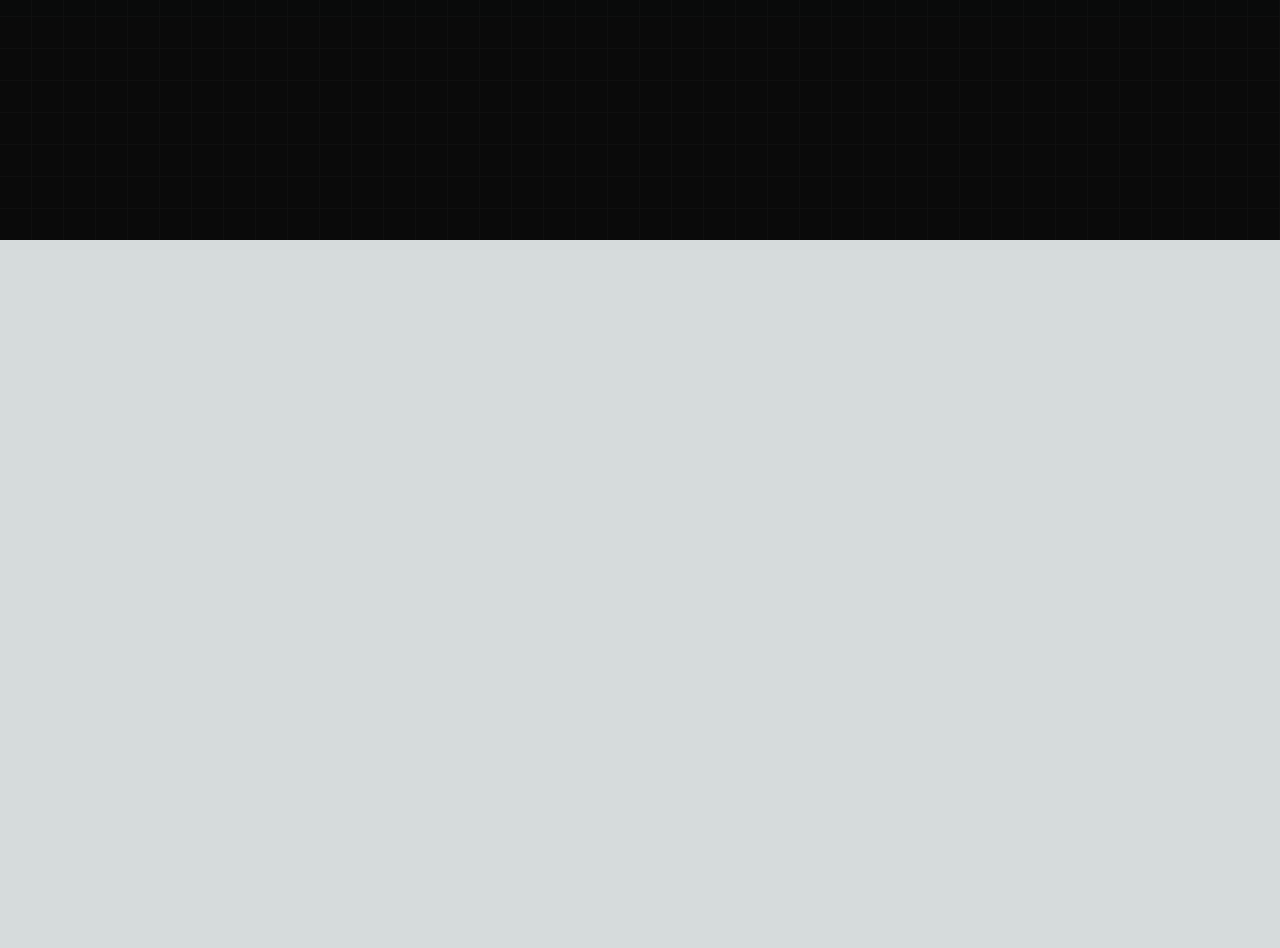
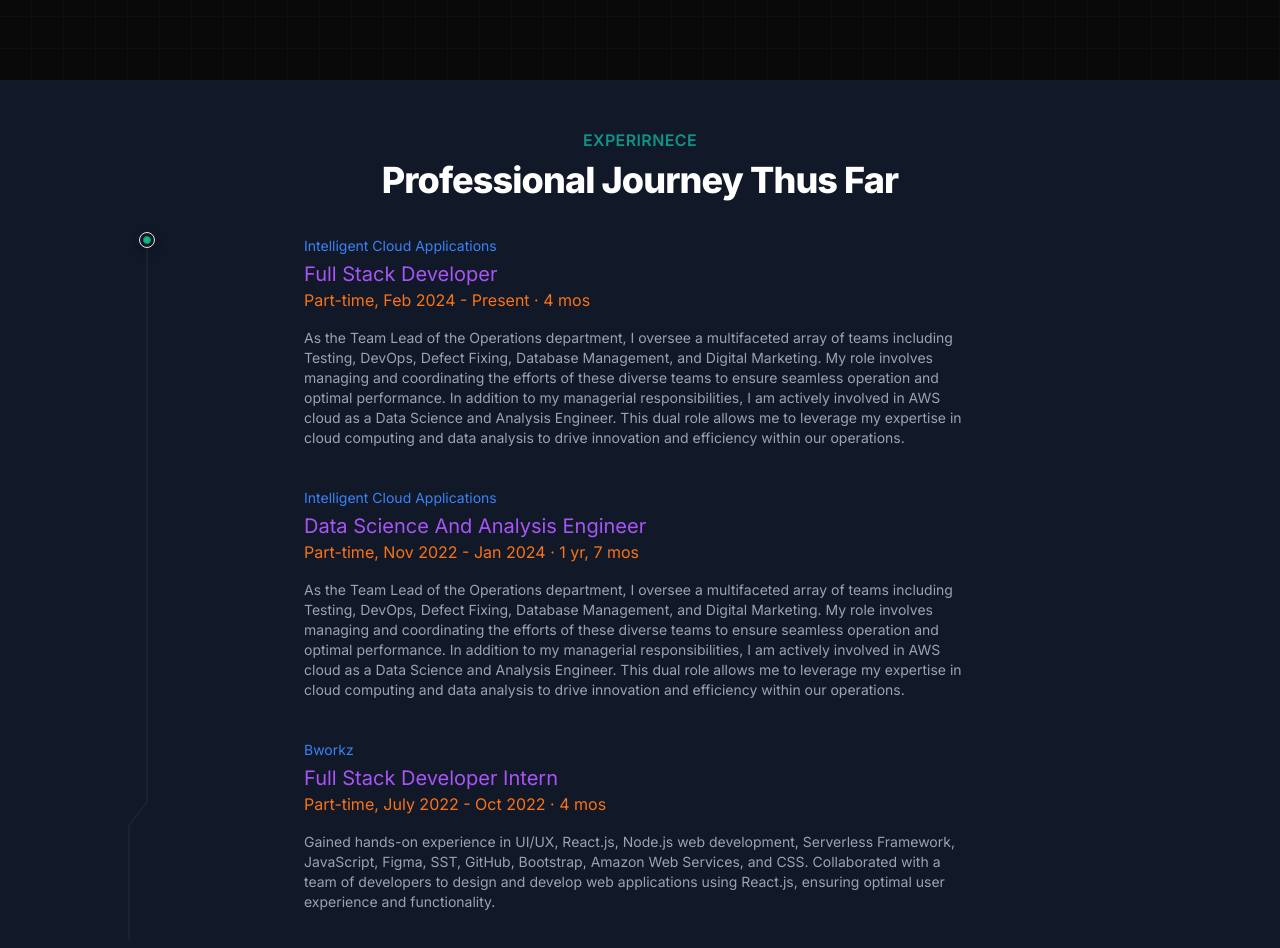
Before and after one commit to iamlokanath/portfolio_lokanath, a Next.js app: page / in a window 1280 px wide. Shown: the part 560-1508 px from the top of the page. Before the commit the page ends 800 px from the top, so only its background shows below. Built offline with nearby package versions, Linux system fonts and the light colour scheme.

Commit message:
Experience Page Created

```diff
--- a/src/app/page.tsx
+++ b/src/app/page.tsx
@@ -1,3 +1,4 @@
+import Experience from "@/components/Experience";
 import HeroSection from "@/components/HeroSection";
 
 
@@ -5,6 +6,7 @@ export default function Home() {
   return (
     <main className="min-h-screen bg-black/[0.96] antialiased bg-grid-white/[0.02]">
      <HeroSection/>
+     <Experience/>
     </main>
   );
 }
--- /dev/null
+++ b/src/components/Experience.tsx
@@ -0,0 +1,43 @@
+"use client";
+import React from 'react'
+import { TracingBeam } from "@/components/ui/tracing-beam";
+import experienceData from '@/data/experience.json';
+function Experience() {
+  return (
+       <>
+      <div className=' p-12 bg-gray-900'>
+        <div className="text-center">
+          <h2 className="text-base text-teal-600 font-semibold tracking-wide uppercase">Experirnece</h2>
+          <p className="mt-2 text-3xl leading-8 font-extrabold tracking-tight text-white sm:text-4xl">Professional Journey Thus Far</p>
+        </div>
+        <TracingBeam className="px-6">
+          <div className="max-w-2xl mx-auto antialiased pt-4 relative mt-5">
+
+          {experienceData.experiences.map((experience) => (
+
+              <div className="mb-10">
+                <h2 className=" text-blue-500 rounded-full text-sm w-fit mb-1">
+                  {experience.company}
+                </h2>
+
+                <p className="text-xl text-purple-500">
+                  {experience.role}
+                </p>
+                <p className="mb-4 text-orange-500">
+                  {experience.type}, {experience.year}
+                </p>
+
+                <div className="text-sm  prose prose-sm dark:prose-invert text-gray-400">
+
+                  {experience.description}
+                </div>
+              </div>
+            ))}
+          </div>
+        </TracingBeam>
+      </div>
+    </>
+  )
+}
+
+export default Experience
--- /dev/null
+++ b/src/components/ui/tracing-beam.tsx
@@ -0,0 +1,128 @@
+"use client";
+import React, { useEffect, useRef, useState } from "react";
+import {
+  motion,
+  useTransform,
+  useScroll,
+  useVelocity,
+  useSpring,
+} from "framer-motion";
+import { cn } from "@/utils/cn";
+
+export const TracingBeam = ({
+  children,
+  className,
+}: {
+  children: React.ReactNode;
+  className?: string;
+}) => {
+  const ref = useRef<HTMLDivElement>(null);
+  const { scrollYProgress } = useScroll({
+    target: ref,
+    offset: ["start start", "end start"],
+  });
+
+  const contentRef = useRef<HTMLDivElement>(null);
+  const [svgHeight, setSvgHeight] = useState(0);
+
+  useEffect(() => {
+    if (contentRef.current) {
+      setSvgHeight(contentRef.current.offsetHeight);
+    }
+  }, []);
+
+  const y1 = useSpring(
+    useTransform(scrollYProgress, [0, 0.8], [50, svgHeight]),
+    {
+      stiffness: 500,
+      damping: 90,
+    }
+  );
+  const y2 = useSpring(
+    useTransform(scrollYProgress, [0, 1], [50, svgHeight - 200]),
+    {
+      stiffness: 500,
+      damping: 90,
+    }
+  );
+
+  return (
+    <motion.div
+      ref={ref}
+      className={cn("relative w-full max-w-4xl mx-auto h-full", className)}
+    >
+      <div className="absolute -left-4 md:-left-20 top-3">
+        <motion.div
+          transition={{
+            duration: 0.2,
+            delay: 0.5,
+          }}
+          animate={{
+            boxShadow:
+              scrollYProgress.get() > 0
+                ? "none"
+                : "rgba(0, 0, 0, 0.24) 0px 3px 8px",
+          }}
+          className="ml-[27px] h-4 w-4 rounded-full border border-netural-200 shadow-sm flex items-center justify-center"
+        >
+          <motion.div
+            transition={{
+              duration: 0.2,
+              delay: 0.5,
+            }}
+            animate={{
+              backgroundColor:
+                scrollYProgress.get() > 0 ? "white" : "var(--emerald-500)",
+              borderColor:
+                scrollYProgress.get() > 0 ? "white" : "var(--emerald-600)",
+            }}
+            className="h-2 w-2  rounded-full border border-neutral-300 bg-white"
+          />
+        </motion.div>
+        <svg
+          viewBox={`0 0 20 ${svgHeight}`}
+          width="20"
+          height={svgHeight} // Set the SVG height
+          className=" ml-4 block"
+          aria-hidden="true"
+        >
+          <motion.path
+            d={`M 1 0V -36 l 18 24 V ${svgHeight * 0.8} l -18 24V ${svgHeight}`}
+            fill="none"
+            stroke="#9091A0"
+            strokeOpacity="0.16"
+            transition={{
+              duration: 10,
+            }}
+          ></motion.path>
+          <motion.path
+            d={`M 1 0V -36 l 18 24 V ${svgHeight * 0.8} l -18 24V ${svgHeight}`}
+            fill="none"
+            stroke="url(#gradient)"
+            strokeWidth="1.25"
+            className="motion-reduce:hidden"
+            transition={{
+              duration: 10,
+            }}
+          ></motion.path>
+          <defs>
+            <motion.linearGradient
+              id="gradient"
+              gradientUnits="userSpaceOnUse"
+              x1="0"
+              x2="0"
+              y1={y1} // set y1 for gradient
+              y2={y2} // set y2 for gradient
+            >
+              <stop stopColor="#18CCFC" stopOpacity="0"></stop>
+              <stop stopColor="#18CCFC"></stop>
+              <stop offset="0.325" stopColor="#6344F5"></stop>
+              <stop offset="1" stopColor="#AE48FF" stopOpacity="0"></stop>
+            </motion.linearGradient>
+          </defs>
+        </svg>
+      </div>
+      <div ref={contentRef}>{children}</div>
+    </motion.div>
+  );
+};
--- /dev/null
+++ b/src/data/experience.json
@@ -0,0 +1,32 @@
+{
+    "experiences" : [
+        {
+            "id": 1,
+            "role": "Full Stack Developer",
+            "description": "As the Team Lead of the Operations department, I oversee a multifaceted array of teams including Testing, DevOps, Defect Fixing, Database Management, and Digital Marketing. My role involves managing and coordinating the efforts of these diverse teams to ensure seamless operation and optimal performance. In addition to my managerial responsibilities, I am actively involved in AWS cloud as a Data Science and Analysis Engineer. This dual role allows me to leverage my expertise in cloud computing and data analysis to drive innovation and efficiency within our operations.",
+            "company": "Intelligent Cloud Applications",
+            "type": "Part-time",
+            "year":"Feb 2024 - Present · 4 mos"
+
+        },
+        {
+            "id": 2,
+            "role": "Data Science And Analysis Engineer",
+            "description": "As the Team Lead of the Operations department, I oversee a multifaceted array of teams including Testing, DevOps, Defect Fixing, Database Management, and Digital Marketing. My role involves managing and coordinating the efforts of these diverse teams to ensure seamless operation and optimal performance. In addition to my managerial responsibilities, I am actively involved in AWS cloud as a Data Science and Analysis Engineer. This dual role allows me to leverage my expertise in cloud computing and data analysis to drive innovation and efficiency within our operations.",
+            "company": "Intelligent Cloud Applications",
+            "type": "Part-time",
+            "year":"Nov 2022 - Jan 2024 · 1 yr, 7 mos"
+
+        },
+        {
+            "id": 3,
+            "role": "Full Stack Developer Intern",
+            "description": "Gained hands-on experience in UI/UX, React.js, Node.js web development, Serverless Framework, JavaScript, Figma, SST, GitHub, Bootstrap, Amazon Web Services, and CSS. Collaborated with a team of developers to design and develop web applications using React.js, ensuring optimal user experience and functionality.",
+            "company": "Bworkz",
+            "type": "Part-time",
+            "year": "July 2022 - Oct 2022 · 4 mos"
+        }
+
+
+    ]
+}
```
